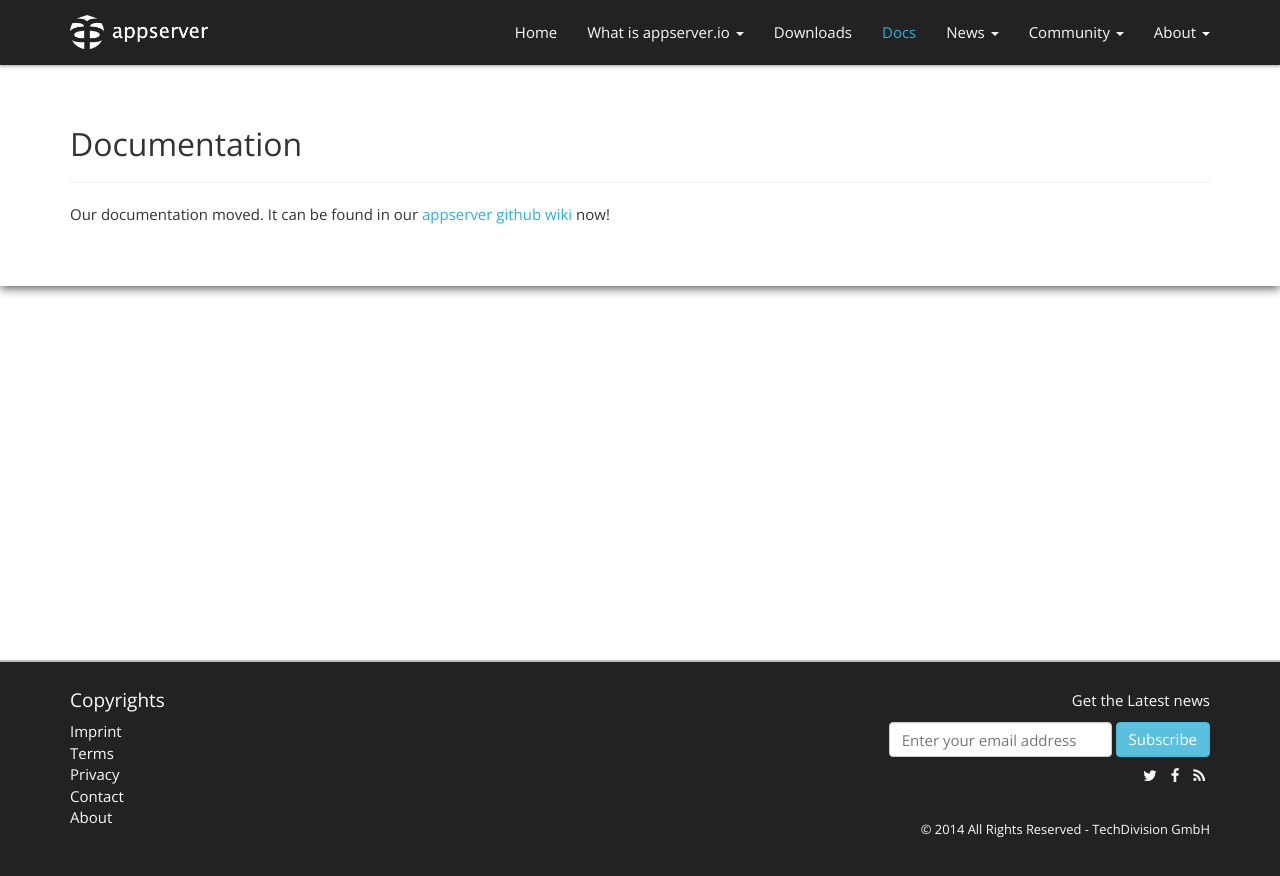
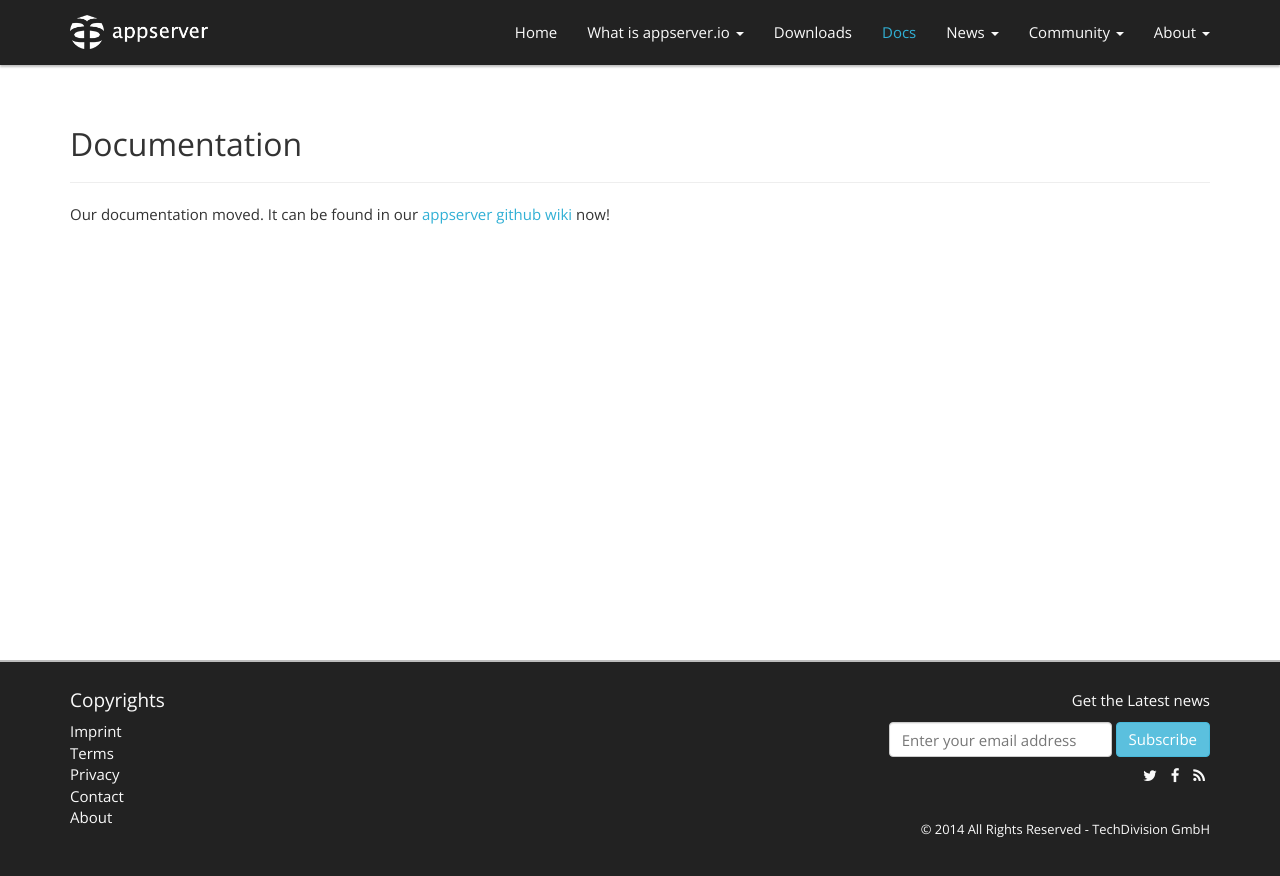
Before and after one commit to appserver-io/appserver, a Jekyll site: the page built from docs.md, in a window 1280 px wide. Shown: the top 876 px of the page. Built offline with Jekyll 4.4.1, drawn with Linux system fonts in a browser that asks for light colours; nearby versions of some CDN libraries; Markdown is read by kramdown in place of the engine named in the settings.

Commit message:
revert shadow...

```diff
--- a/assets/css/main.scss
+++ b/assets/css/main.scss
@@ -22,10 +22,6 @@ body {
   margin-bottom: 240px;
   padding-bottom: 50px;
   z-index: 200;
-  -webkit-transform: translateZ(0);
-  -webkit-box-shadow: inset 0px 2px 10px 0px rgba(0, 0, 0, 0.7);
-  -moz-box-shadow: inset 0px 2px 10px 0px rgba(0, 0, 0, 0.7);
-  box-shadow: 0px 2px 10px 0px rgba(0, 0, 0, 0.7);
 }
 
 .container-full {
```
